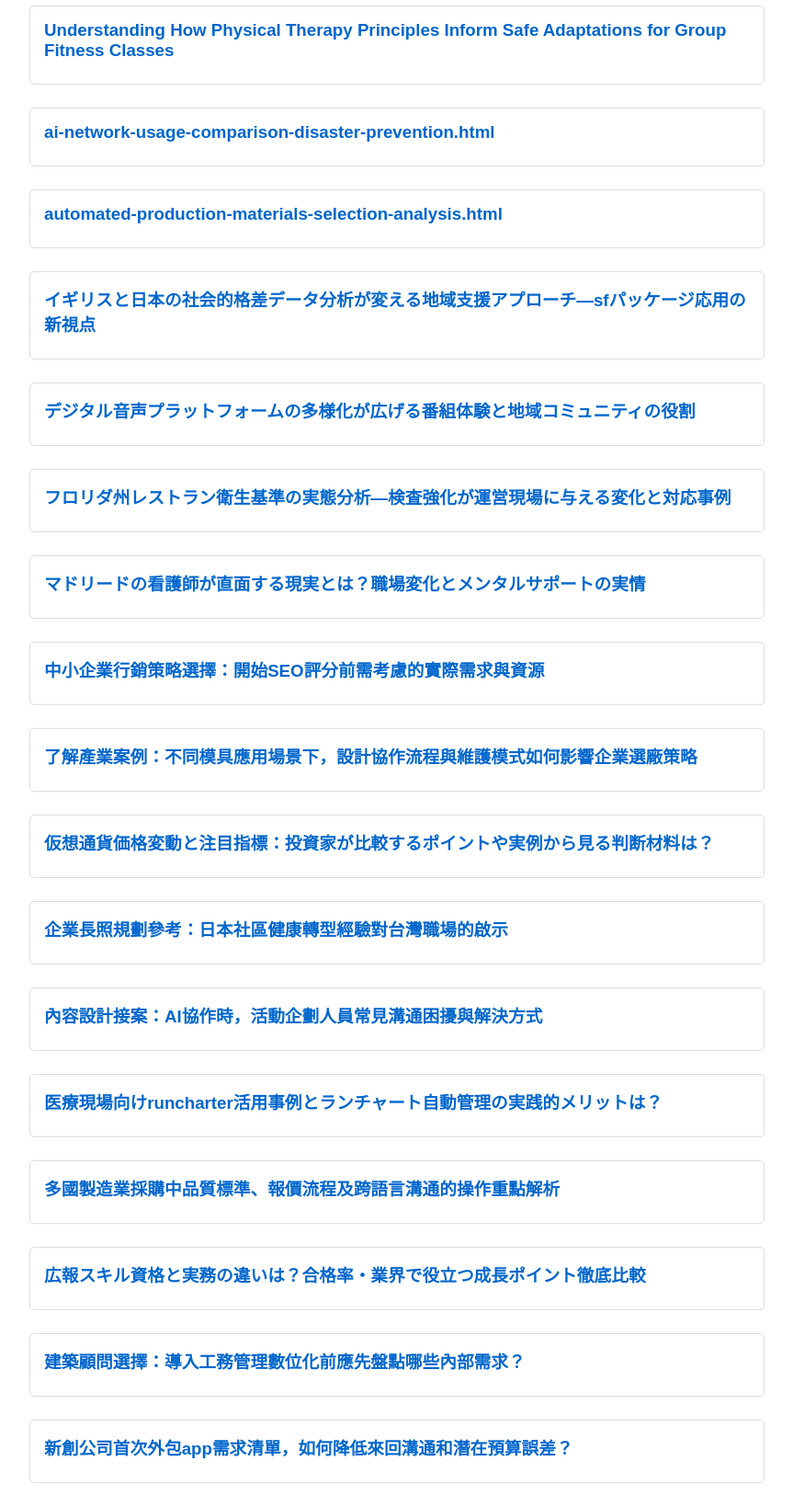
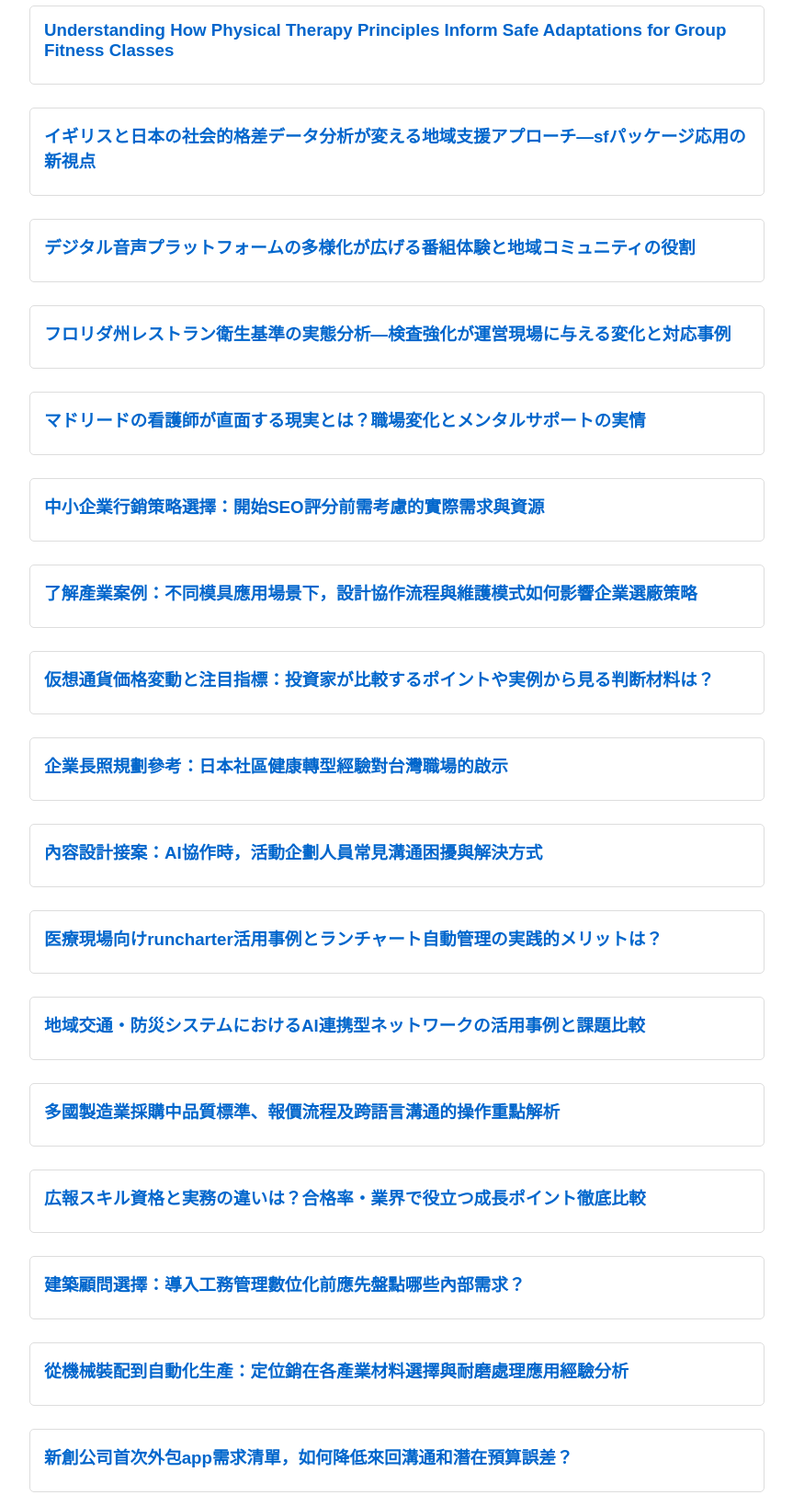
Before and after one commit to lucien0505/lucien0505.github.io, a plain HTML site: page index.html in a window 1280 px wide. Shown: the part 1320-2946 px from the top of the page at 92% size, without its empty margins (208-1071 px from the left). Drawn offline with Linux system fonts and the light colour scheme.

Commit message:
自動更新 Index.html - 文章目錄（包含Gist）

```diff
--- a/index.html
+++ b/index.html
@@ -64,12 +64,6 @@
             <h3><a href="physical-therapy-group-fitness.html">Understanding How Physical Therapy Principles Inform Safe Adaptations for Group Fitness Classes</a></h3>
         </div>
         <div class="article-item">
-            <h3><a href="ai-network-usage-comparison-disaster-prevention.html">ai-network-usage-comparison-disaster-prevention.html</a></h3>
-        </div>
-        <div class="article-item">
-            <h3><a href="automated-production-materials-selection-analysis.html">automated-production-materials-selection-analysis.html</a></h3>
-        </div>
-        <div class="article-item">
             <h3><a href="social-disparity-analysis-japan-uk.html">イギリスと日本の社会的格差データ分析が変える地域支援アプローチ—sfパッケージ応用の新視点</a></h3>
         </div>
         <div class="article-item">
@@ -100,6 +94,9 @@
             <h3><a href="medical-runcharter-benefits-usage.html">医療現場向けruncharter活用事例とランチャート自動管理の実践的メリットは？</a></h3>
         </div>
         <div class="article-item">
+            <h3><a href="ai-network-usage-comparison-disaster-prevention.html">地域交通・防災システムにおけるAI連携型ネットワークの活用事例と課題比較</a></h3>
+        </div>
+        <div class="article-item">
             <h3><a href="manufacturing-quality-standards-communication-operational-points.html">多國製造業採購中品質標準、報價流程及跨語言溝通的操作重點解析</a></h3>
         </div>
         <div class="article-item">
@@ -107,6 +104,9 @@
         </div>
         <div class="article-item">
             <h3><a href="digital-management-needs-architecture-expert.html">建築顧問選擇：導入工務管理數位化前應先盤點哪些內部需求？</a></h3>
+        </div>
+        <div class="article-item">
+            <h3><a href="automated-production-materials-selection-analysis.html">從機械裝配到自動化生產：定位銷在各產業材料選擇與耐磨處理應用經驗分析</a></h3>
         </div>
         <div class="article-item">
             <h3><a href="outsourcing-app-communication-budget.html">新創公司首次外包app需求清單，如何降低來回溝通和潛在預算誤差？</a></h3>
@@ -271,7 +271,7 @@
     </div>
 
     <div class="footer">
-        <p>Total 69 items (39 articles, 30 gists) | Last updated: 2026-11-17 09:19:27</p>
+        <p>Total 69 items (39 articles, 30 gists) | Last updated: 2026-11-18 09:16:34</p>
     </div>
 </body>
 </html>
```
